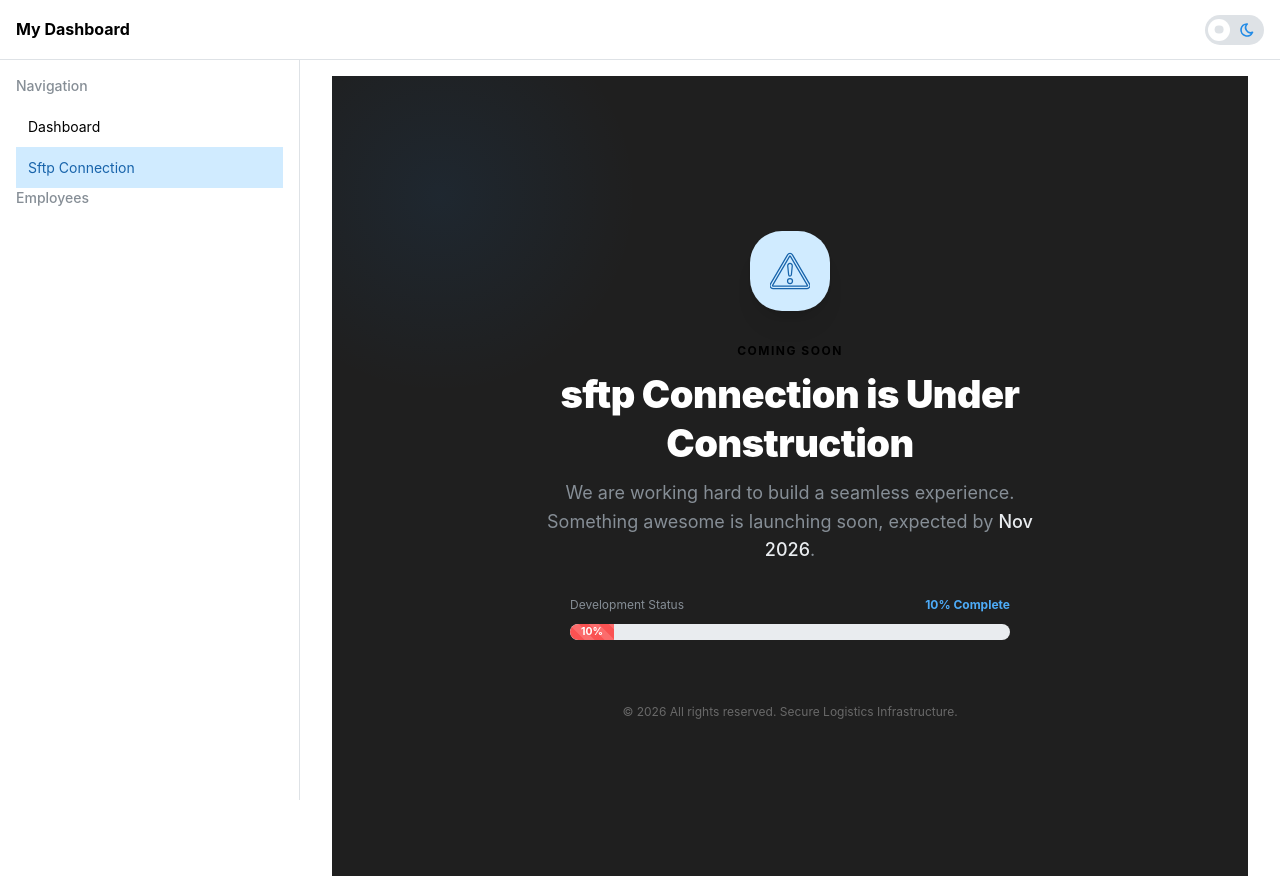
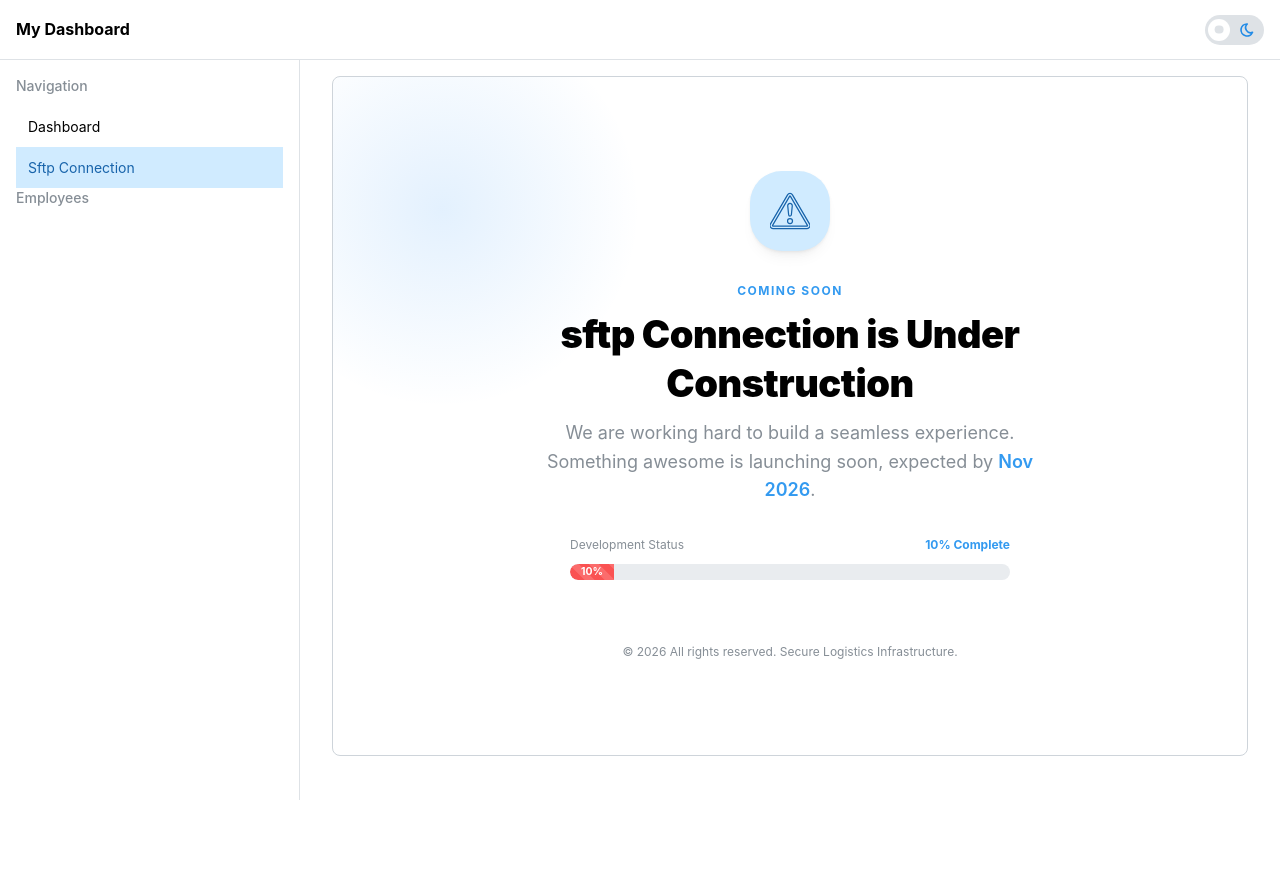
Before and after one commit to Rolly93/Border_Crossin, a React (Vite) app in the folder Frontend/: page /sftp_connection in a window 1280 px wide. After the commit the page ends 800 px from the top, so only its background shows below. Built offline with nearby package versions, Linux system fonts and the light colour scheme; no server answers.

Commit message:
UnderConstruction Page, modification
I modify it , so i can change on depending on the switch wich the user select as a theme

```diff
--- a/Frontend/src/pages/UnderConstruction.tsx
+++ b/Frontend/src/pages/UnderConstruction.tsx
@@ -16,12 +16,13 @@ import {
 interface UnderConstructionProps {
   projectName: string;
   expectedLaunchDate: string;
-  progress:number
+  progress: number;
 }
 
 export const UnderConstruction: React.FC<UnderConstructionProps> = ({
-  projectName ,
-  expectedLaunchDate  , progress
+  projectName,
+  expectedLaunchDate,
+  progress
 }) => {
   const [email, setEmail] = useState('');
   const [isSubscribed, setIsSubscribed] = useState(false);
@@ -36,16 +37,18 @@ export const UnderConstruction: React.FC<UnderConstructionProps> = ({
 
   return (
     <Box
-      style={(theme) => ({
-        backgroundColor: theme.colors.dark[8],
-        minHeight: '100vh',
+      style={{
+        backgroundColor: 'var(--mantine-color-default)',
+        minHeight: 'calc(100vh - 120px)',
         display: 'flex',
         alignItems: 'center',
         justifyContent: 'center',
-        padding: theme.spacing.xl,
+        padding: 'var(--mantine-spacing-xl)',
         position: 'relative',
         overflow: 'hidden',
-      })}
+        borderRadius: 'var(--mantine-radius-md)',
+        border: '1px solid var(--mantine-color-default-border)',
+      }}
     >
       <Box
         style={{
@@ -55,7 +58,7 @@ export const UnderConstruction: React.FC<UnderConstructionProps> = ({
           width: rem(400),
           height: rem(400),
           borderRadius: '50%',
-          background: 'radial-gradient(circle, rgba(26,137,245,0.08) 0%, rgba(0,0,0,0) 70%)',
+          background: 'radial-gradient(circle, rgba(26,137,245,0.12) 0%, rgba(0,0,0,0) 70%)',
           pointerEvents: 'none',
         }}
       />
@@ -63,15 +66,14 @@ export const UnderConstruction: React.FC<UnderConstructionProps> = ({
       <Container size="sm">
         <Stack align="center" gap="xl" style={{ textAlign: 'center', zIndex: 1 }}>
 
-          {/* Construction Icon */}
           <ThemeIcon
             size={80}
             radius="xl"
             variant="light"
             color="blue"
-            style={(theme) => ({
-              boxShadow: theme.shadows.md,
-            })}
+            style={{
+              boxShadow: 'var(--mantine-shadow-sm)',
+            }}
           >
             <svg
               xmlns="http://www.w3.org/2000/svg"
@@ -79,7 +81,7 @@ export const UnderConstruction: React.FC<UnderConstructionProps> = ({
               fill="none"
               viewBox="0 0 16 16"
               stroke="currentColor"
-              strokeWidth={.5}
+              strokeWidth={0.5}
             >
               <path strokeLinecap="round" strokeLinejoin="round" d="M7.938 2.016A.13.13 0 0 1 8.002 2a.13.13 0 0 1 .063.016.15.15 0 0 1 .054.057l6.857 11.667c.036.06.035.124.002.183a.2.2 0 0 1-.054.06.1.1 0 0 1-.066.017H1.146a.1.1 0 0 1-.066-.017.2.2 0 0 1-.054-.06.18.18 0 0 1 .002-.183L7.884 2.073a.15.15 0 0 1 .054-.057m1.044-.45a1.13 1.13 0 0 0-1.96 0L.165 13.233c-.457.778.091 1.767.98 1.767h13.713c.889 0 1.438-.99.98-1.767z"/>
               <path d="M7.002 12a1 1 0 1 1 2 0 1 1 0 0 1-2 0M7.1 5.995a.905.905 0 1 1 1.8 0l-.35 3.507a.552.552 0 0 1-1.1 0z"/>
@@ -92,31 +94,30 @@ export const UnderConstruction: React.FC<UnderConstructionProps> = ({
               fw={700}
               tt="uppercase"
               lts={1.5}
-              color="blue.4"
+              c="blue.5"
             >
               Coming Soon
             </Text>
             <Title
               order={1}
-              style={(theme) => ({
-                color: theme.white,
+              style={{
                 fontSize: rem(38),
                 fontWeight: 900,
                 letterSpacing: rem(-0.5),
-              })}
+              }}
             >
               {projectName} is Under Construction
             </Title>
             <Text c="dimmed" size="lg" maw={520} mx="auto">
               We are working hard to build a seamless experience. Something awesome is launching soon, expected by{' '}
-              <Text span c="gray.2" fw={500}>{expectedLaunchDate}</Text>.
+              <Text span c="blue.5" fw={600}>{expectedLaunchDate}</Text>.
             </Text>
           </Stack>
 
           <Box style={{ width: '100%', maxWidth: rem(440) }}>
             <Group justify="space-between" mb="xs">
               <Text size="xs" c="dimmed">Development Status</Text>
-              <Text size="xs" fw={700} c="blue.4">{progress}% Complete</Text>
+              <Text size="xs" fw={700} c="blue.5">{progress}% Complete</Text>
             </Group>
             <Progress.Root size="xl">
               <Progress.Section
@@ -129,55 +130,7 @@ export const UnderConstruction: React.FC<UnderConstructionProps> = ({
             </Progress.Root>
           </Box>
 
-        {/** <Box style={{ width: '100%', maxWidth: rem(440) }} mt="md">
-            {isSubscribed ? (
-              <Box
-                p="md"
-                style={(theme) => ({
-                  border: `${rem(1)} solid ${theme.colors.green[9]}`,
-                  backgroundColor: 'rgba(43, 138, 62, 0.1)',
-                  borderRadius: theme.radius.md
-                })}
-              >
-                <Text size="sm" c="green.4" fw={500}>
-                  🎉 Thanks! We will notify you as soon as we go live.
-                </Text>
-              </Box>
-            ) : (
-              <form onSubmit={handleSubscribe}>
-                <Group gap="xs" grow preventGrowOverflow={false}>
-                  <TextInput
-                    type="email"
-                    required
-                    placeholder="Enter your email for updates"
-                    value={email}
-                    onChange={(e) => setEmail(e.currentTarget.value)}
-                    radius="md"
-                    styles={(theme) => ({
-                      input: {
-                        backgroundColor: theme.colors.dark[6],
-                        borderColor: theme.colors.dark[4],
-                        color: theme.white,
-                        '&:focus': {
-                          borderColor: theme.colors.blue[5],
-                        },
-                      },
-                    })}
-                  />
-                  <Button
-                    type="submit"
-                    color="blue"
-                    radius="md"
-                    style={{ flexGrow: 0 }}
-                  >
-                    Notify Me
-                  </Button>
-                </Group>
-              </form>
-            )}
-          </Box>*/}
-
-          <Text size="xs" c="dark.3" mt="xl">
+          <Text size="xs" c="dimmed" mt="xl">
             &copy; {new Date().getFullYear()} All rights reserved. Secure Logistics Infrastructure.
           </Text>
 
```
Lines whose indentation alone changed are shown as unchanged.
